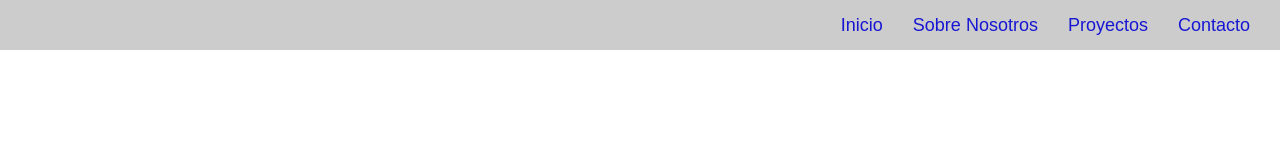
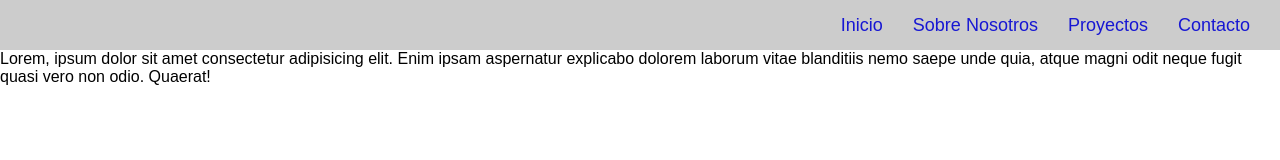
Before and after one commit to CamiloHuertas/Git, a plain HTML site: page index.html in a window 1280 px wide. Drawn offline with Linux system fonts and the light colour scheme.

Commit message:
Article 1

```diff
--- a/index.html
+++ b/index.html
@@ -17,6 +17,14 @@
       </nav>
     </div>
 
+    <section class="article1">
+      <p>
+        Lorem, ipsum dolor sit amet consectetur adipisicing elit. Enim ipsam
+        aspernatur explicabo dolorem laborum vitae blanditiis nemo saepe unde
+        quia, atque magni odit neque fugit quasi vero non odio. Quaerat!
+      </p>
+    </section>
+
     <script src="JS/inicio.js"></script>
   </body>
 </html>
```
